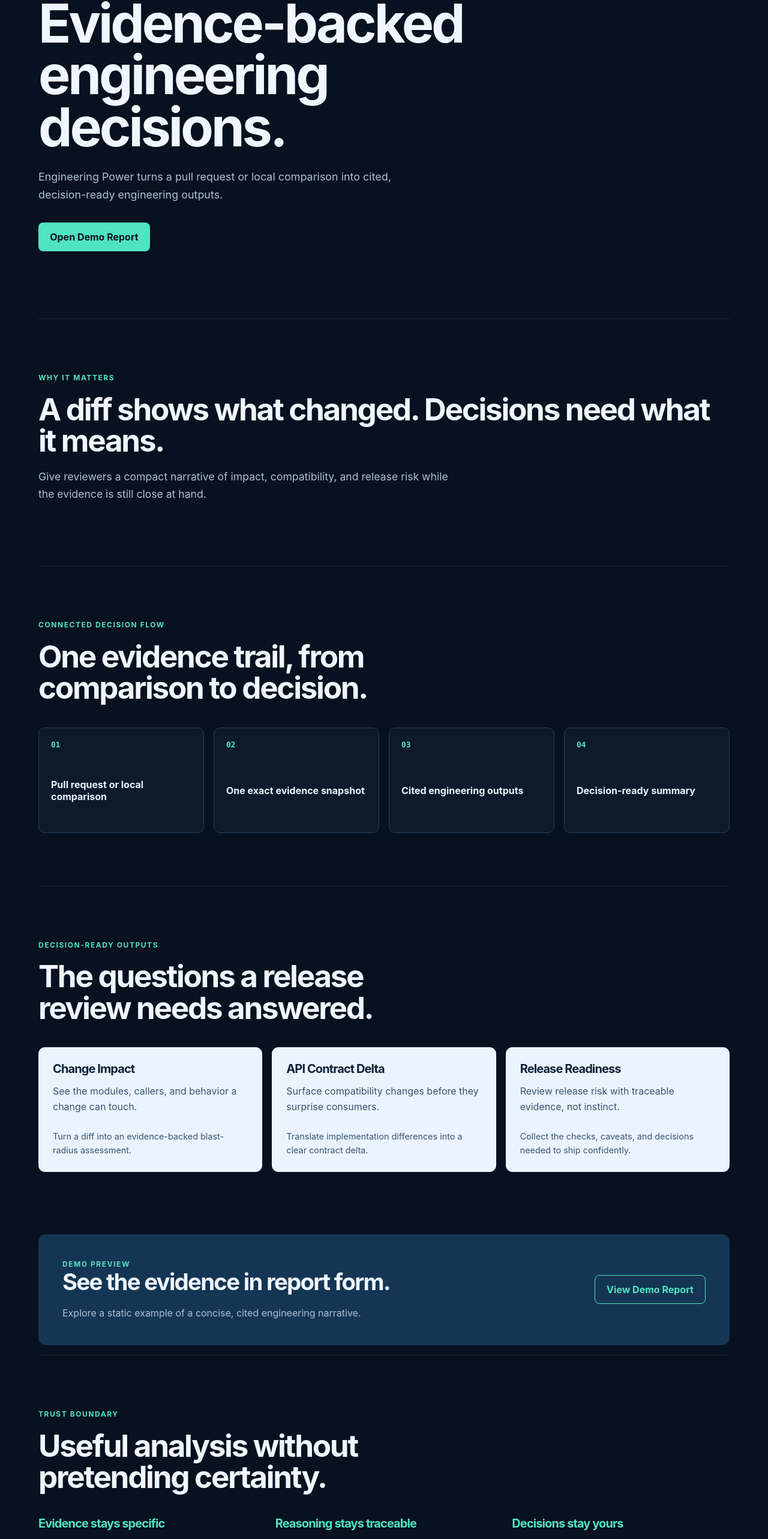
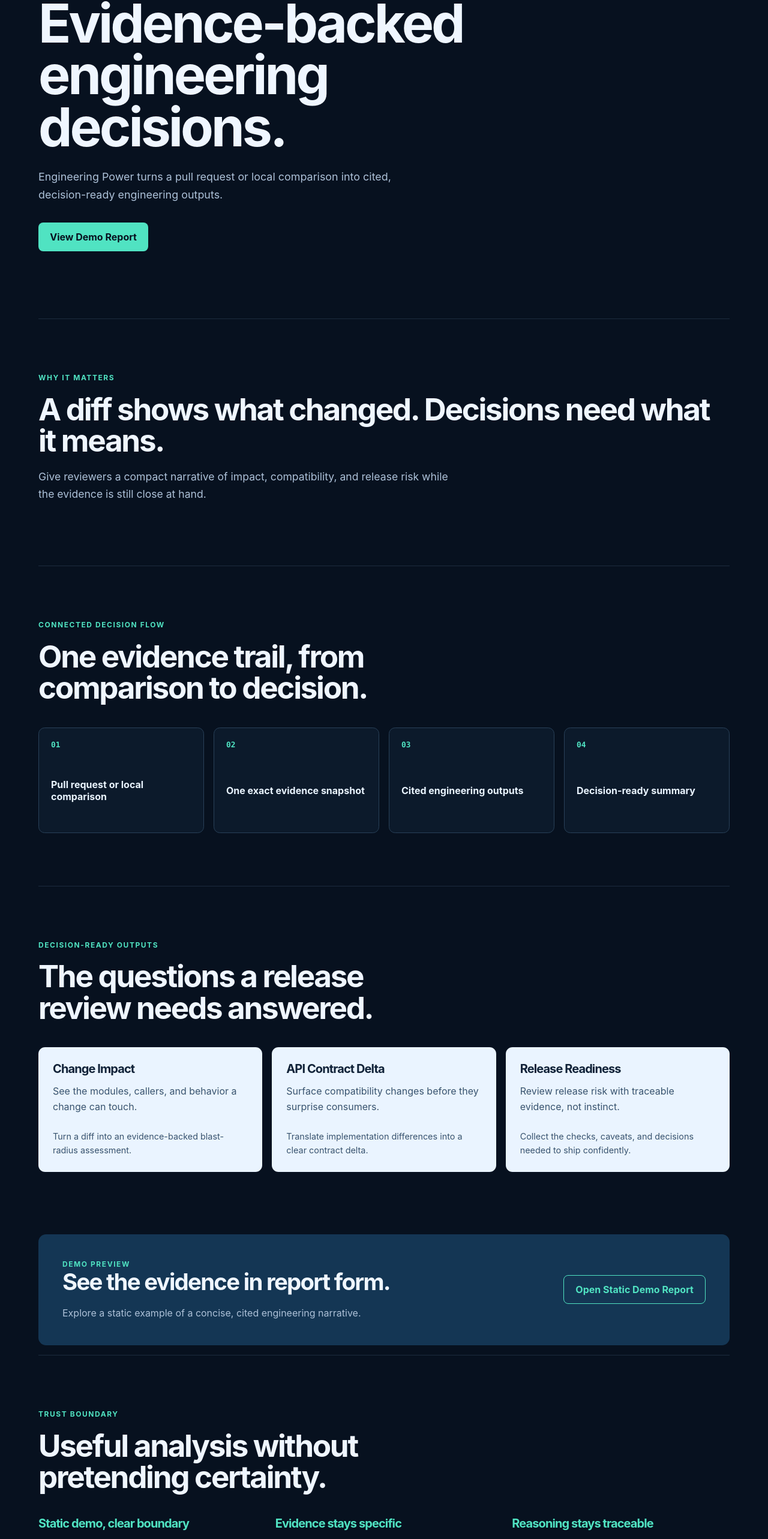
Before and after one commit to gavinliu1995/engineering-power, a React (Vite) app: page / in a window 1280 px wide. Shown: the part 221-2787 px from the top of the page at 60% size. Built offline with nearby package versions, Linux system fonts and the light colour scheme.

Commit message:
fix: clarify demo CTA and evidence boundary

```diff
--- a/src/content/siteContent.ts
+++ b/src/content/siteContent.ts
@@ -36,6 +36,11 @@ export const outputs: Output[] = [
 
 export const trustBoundaries: TrustBoundary[] = [
   {
+    title: "Static demo, clear boundary",
+    description:
+      "This static demo uses illustrative evidence and citations. It is not live repository analysis.",
+  },
+  {
     title: "Evidence stays specific",
     description:
       "Every conclusion is grounded in the exact repository snapshot being analyzed.",
@@ -59,7 +64,7 @@ export const siteCopy = {
     title: "Evidence-backed engineering decisions.",
     description:
       "Engineering Power turns a pull request or local comparison into cited, decision-ready engineering outputs.",
-    cta: "Open Demo Report",
+    cta: "View Demo Report",
   },
   whyItMatters: {
     title: "A diff shows what changed. Decisions need what it means.",
@@ -78,7 +83,7 @@ export const siteCopy = {
     title: "See the evidence in report form.",
     description:
       "Explore a static example of a concise, cited engineering narrative.",
-    cta: "View Demo Report",
+    cta: "Open Static Demo Report",
   },
   trust: {
     eyebrow: "Trust boundary",
```
Also changed, not shown: 1 other file (tests, documents, lock files or other folders).
